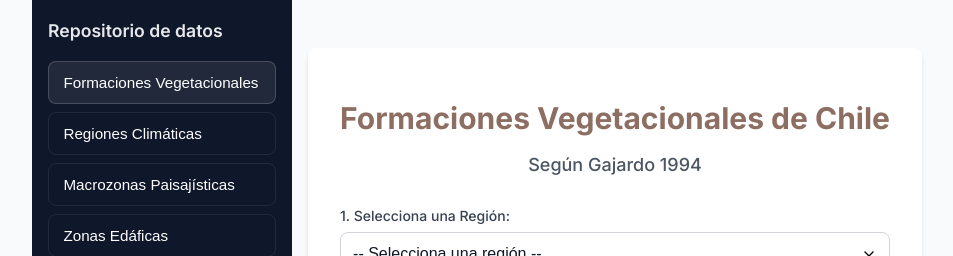
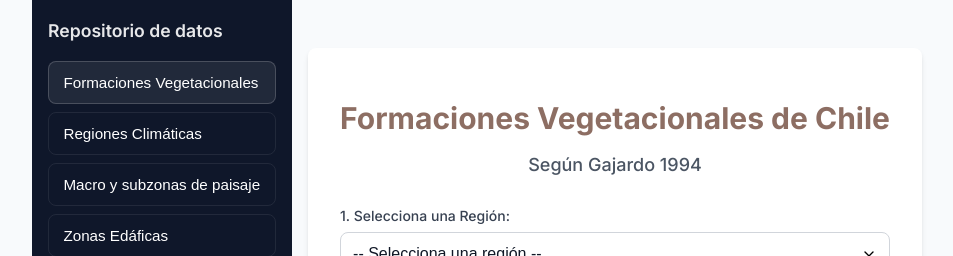
Before and after one commit to dnvasquez/repositorio-lbc, a React (Vite) app: page / in a window 1280 px wide. Shown: the top 256 px of the page, without its empty margins (155-1108 px from the left). Built offline with nearby package versions, Linux system fonts and the light colour scheme.

Commit message:
Update App.jsx

```diff
--- a/src/App.jsx
+++ b/src/App.jsx
@@ -13,7 +13,7 @@ const App = () => {
         <h2>Repositorio de datos</h2>
         <button className={view==='vegetation' ? 'active' : ''} onClick={() => setView('vegetation')}>Formaciones Vegetacionales</button>
         <button className={view==='climate' ? 'active' : ''} onClick={() => setView('climate')}>Regiones Climáticas</button>
-        <button className={view==='macrozona' ? 'active' : ''} onClick={() => setView('macrozona')}>Macrozonas Paisajísticas</button>
+        <button className={view==='macrozona' ? 'active' : ''} onClick={() => setView('macrozona')}>Macro y subzonas de paisaje</button>
         <button className={view==='edaphic' ? 'active' : ''} onClick={() => setView('edaphic')}>Zonas Edáficas</button>
       </aside>
       <main className="content">
```
